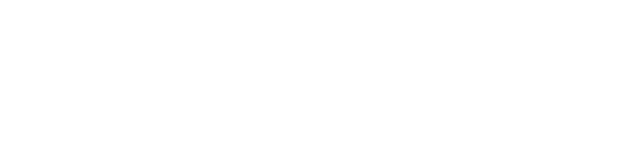
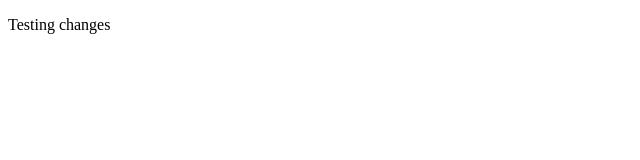
Before and after one commit to udaysharmadev/Code-Verse, a plain HTML site: page index.html in a window 1280 px wide. Shown: the whole page, without its empty margins (0-640 px from the left). Drawn offline with Linux system fonts and the light colour scheme.

Commit message:
Testing changes

```diff
--- a/index.html
+++ b/index.html
@@ -6,6 +6,6 @@
     <title>Code Verse</title>
 </head>
 <body>
-
+    <div><p>Testing changes</p></div>
 </body>
 </html>
```
